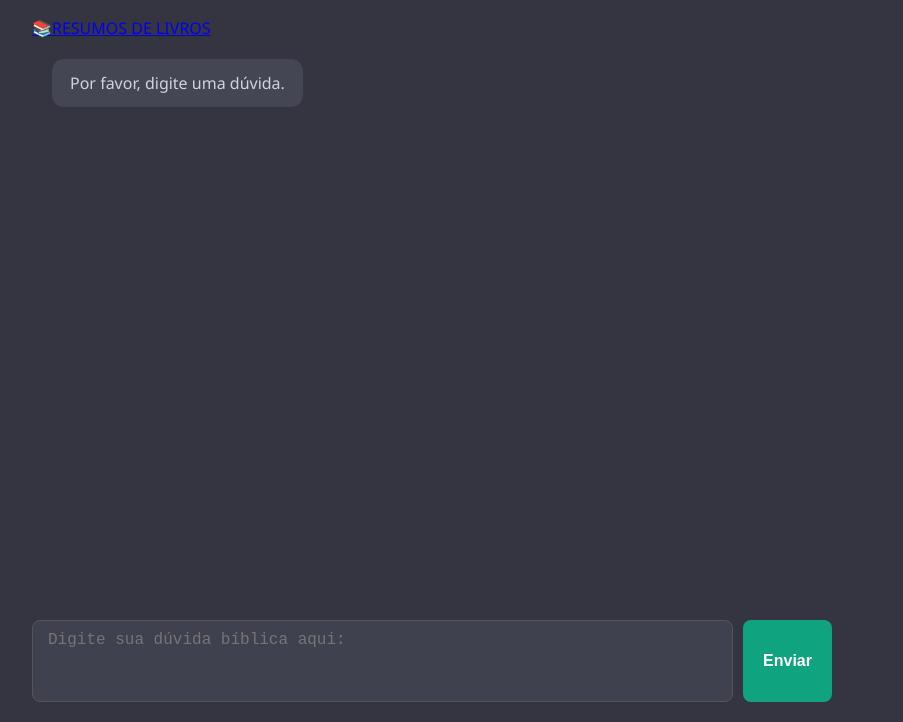
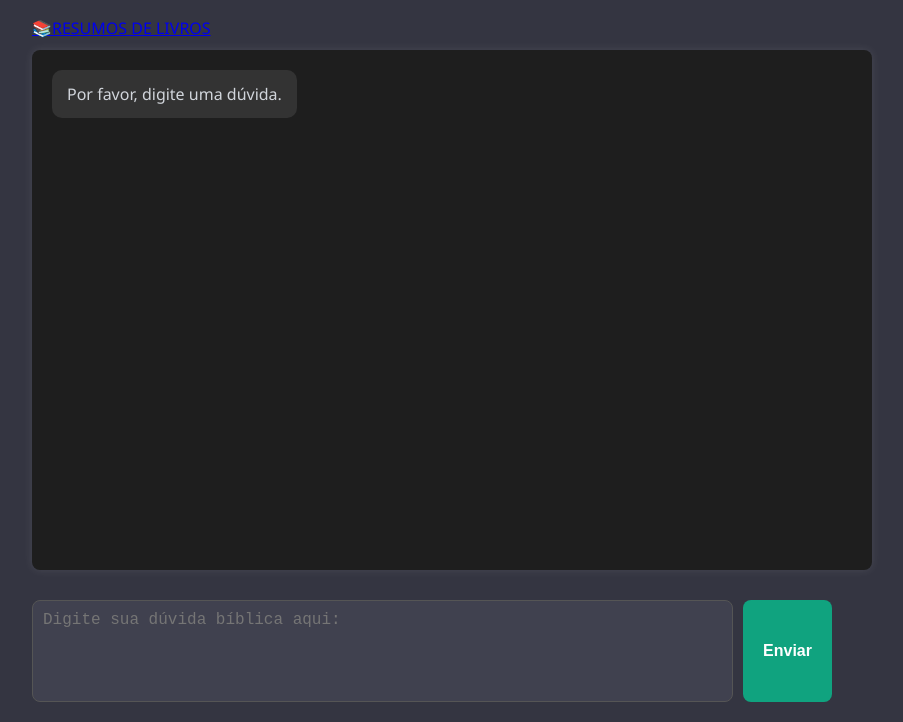
Before and after one commit to viniairam7/Umpi-Chat, a website: page index.html in a window 1280 px wide. Both pictures are taken after a click on the button "Enviar". Shown: the part 78-800 px from the top of the page, without its empty margins (208-1111 px from the left). Drawn offline with Linux system fonts and the light colour scheme.

Commit message:
Update style.css

```diff
--- a/style.css
+++ b/style.css
@@ -92,3 +92,52 @@ button {
 button:hover {
     background-color: #0f8f6b;
 }
+
+.chat-box {
+    flex-grow: 1;
+    width: 100%;
+    background-color: #1e1e1e;
+    color: #ffffff;
+    padding: 20px;
+    border-radius: 8px;
+    box-shadow: 0 0 10px rgba(255, 255, 255, 0.1);
+    overflow-y: auto;
+    max-height: 60vh;
+    display: flex;
+    flex-direction: column;
+    gap: 10px;
+}
+
+.mensagem {
+    padding: 12px 15px;
+    border-radius: 10px;
+    max-width: 80%;
+    line-height: 1.5;
+    white-space: pre-wrap;
+    word-wrap: break-word;
+}
+
+.mensagem.usuario {
+    background-color: #4b0082;
+    align-self: flex-end;
+    text-align: right;
+}
+
+.mensagem.bot {
+    background-color: #333333;
+    align-self: flex-start;
+    text-align: left;
+}
+
+.input-area {
+    display: flex;
+    gap: 10px;
+    width: 100%;
+    margin-top: 10px;
+}
+
+.input-area textarea {
+    flex-grow: 1;
+    height: 80px;
+    padding: 10px;
+}
```
